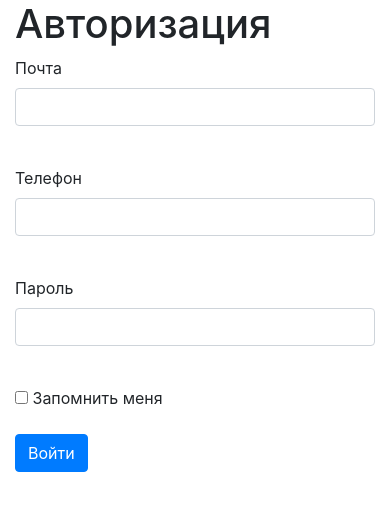
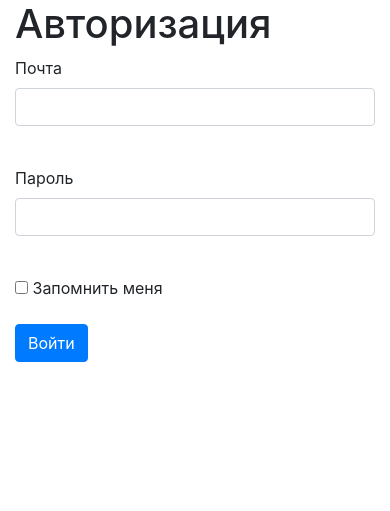
Before and after one commit to Andebugulin/DIMAANDREW, a Flask app: page /login in a window 390 px wide. Shown: the part 110-621 px from the top of the page. Run offline with Flask 2, Linux system fonts and the light colour scheme; some libraries are stand-ins or nearby versions.

Commit message:
what did i do? 1) phone number

```diff
--- a/data/users.py
+++ b/data/users.py
@@ -7,6 +7,7 @@ from flask_login import UserMixin
 from .db_session import SqlAlchemyBase
 from sqlalchemy import orm
 from werkzeug.security import generate_password_hash, check_password_hash
+from sqlalchemy_utils import PhoneNumberType
 
 
 
@@ -15,7 +16,7 @@ class User(SqlAlchemyBase, UserMixin):
 
     id = sqlalchemy.Column(sqlalchemy.Integer,
                            primary_key=True, autoincrement=True)
-    phone = sqlalchemy.Column(sqlalchemy.String, nullable=False)
+    phone = sqlalchemy.Column(PhoneNumberType(), nullable=False)
     name = sqlalchemy.Column(sqlalchemy.String, nullable=True)
     about = sqlalchemy.Column(sqlalchemy.String, nullable=True)
     email = sqlalchemy.Column(sqlalchemy.String,
--- a/forms/loginform1.py
+++ b/forms/loginform1.py
@@ -1,11 +1,10 @@
 from flask_wtf import FlaskForm
-from wtforms import EmailField, PasswordField, BooleanField, SubmitField, StringField
+from wtforms import EmailField, PasswordField, BooleanField, SubmitField
 from wtforms.validators import DataRequired
 
 
 class LoginForm(FlaskForm):
     email = EmailField('Почта', validators=[DataRequired()])
-    phone = StringField('Телефон', validators=[DataRequired()])
     password = PasswordField('Пароль', validators=[DataRequired()])
     remember_me = BooleanField('Запомнить меня')
     submit = SubmitField('Войти')
--- a/forms/news.py
+++ b/forms/news.py
@@ -1,5 +1,5 @@
 from flask_wtf import FlaskForm
-from wtforms import StringField, TextAreaField
+from wtforms import StringField, TextAreaField, FileField
 from wtforms import BooleanField, SubmitField
 from wtforms.validators import DataRequired
 
--- a/forms/user.py
+++ b/forms/user.py
@@ -1,11 +1,11 @@
 from flask_wtf import FlaskForm  # registration form not the data bases
-from wtforms import PasswordField, StringField, TextAreaField, SubmitField, EmailField
+from wtforms import PasswordField, StringField, TextAreaField, SubmitField, EmailField, TelField
 from wtforms.validators import DataRequired
 
 
 class RegisterForm(FlaskForm):
     email = EmailField('Почта', validators=[DataRequired()])
-    phone = StringField('Телефон', validators=[DataRequired()])
+    phone = TelField('Телефон', validators=[DataRequired()])
     password = PasswordField('Пароль', validators=[DataRequired()])
     password_again = PasswordField('Повторите пароль', validators=[DataRequired()])
     name = StringField('Имя пользователя', validators=[DataRequired()])
--- a/templates/loginform1.html
+++ b/templates/loginform1.html
@@ -8,15 +8,6 @@
             {{ form.email.label }}<br>
             {{ form.email(class="form-control", type="email") }}<br>
             {% for error in form.email.errors %}
-                <div class="alert alert-danger" role="alert">
-                    {{ error }}
-                </div>
-            {% endfor %}
-        </p>
-        <p>
-            {{ form.phone.label }}<br>
-            {{ form.phone(class="form-control", type="phone") }}<br>
-            {% for error in form.phone.errors %}
                 <div class="alert alert-danger" role="alert">
                     {{ error }}
                 </div>
--- a/templates/news.html
+++ b/templates/news.html
@@ -21,6 +21,9 @@
                 {{ error }}
             </p>
         {% endfor %}
+
+
+
     </p>
     <p>{{ form.is_private() }} {{ form.is_private.label }}</p>
     <p>{{ form.submit(type="submit", class="btn btn-primary") }}</p>
--- a/templates/register.html
+++ b/templates/register.html
@@ -15,7 +15,7 @@
     </p>
     <p>
         {{ form.phone.label }}<br>
-        {{ form.phone(class="form-control") }}<br>
+        {{ form.phone(class="form-control", type="phone") }}<br>
         {% for error in form.phone.errors %}
             <p class="alert alert-danger" role="alert">
                 {{ error }}
```
